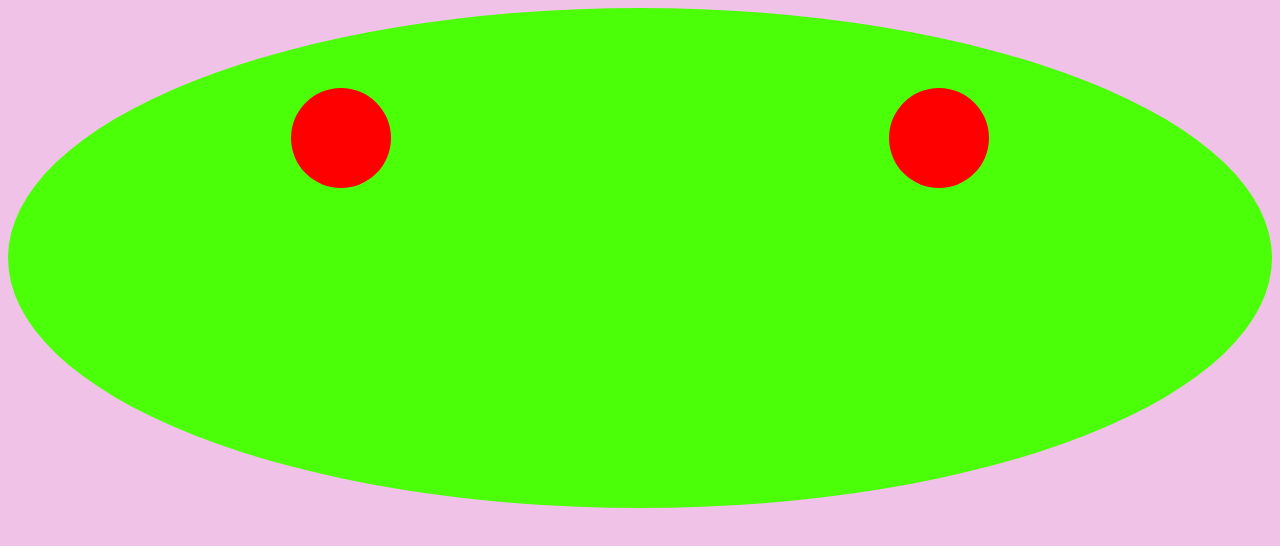
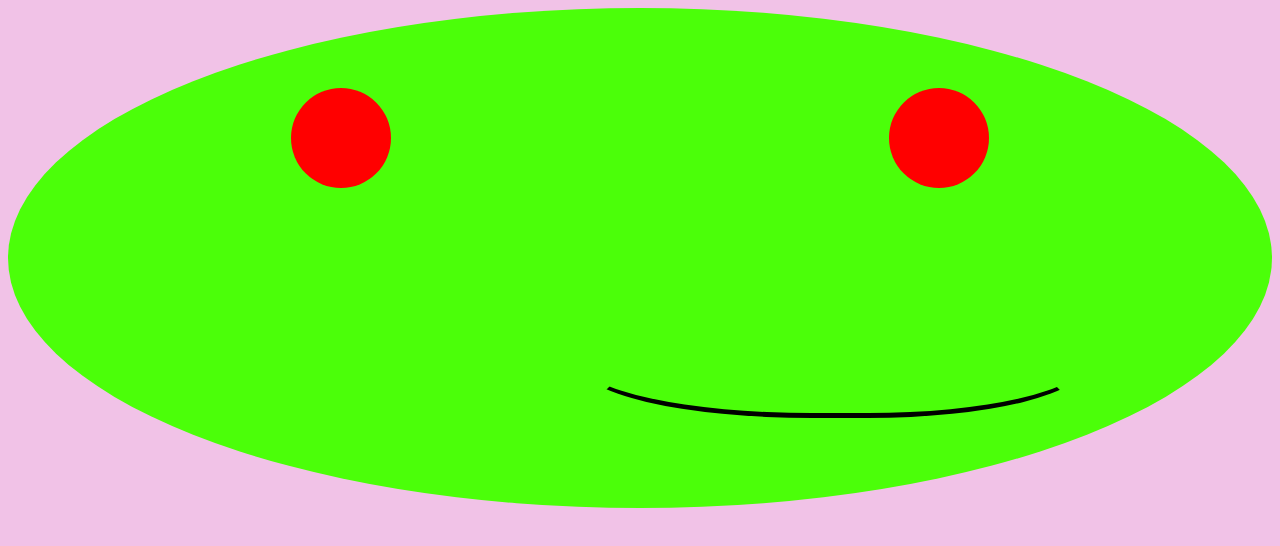
Before and after one commit to Virendra1807/HTML-CSS-Js--Testbook, a plain HTML site: page test.html in a window 1280 px wide. Drawn offline with Linux system fonts and the light colour scheme.

Commit message:
testing curve line

```diff
--- /dev/null
+++ b/Js/index.js
@@ -0,0 +1 @@
+console.log("Viren");
--- a/test.css
+++ b/test.css
@@ -69,3 +69,14 @@
 .float-test .box2{
     float: left;
 }
+
+.smile{
+    width: 500px;
+    height: 100px;
+    border: solid 5px #000;
+    border-color: transparent transparent #000 transparent;
+    border-radius: 0 0 240px 50%/60px;
+    margin-top: 250px;
+    margin-left: 520px;
+
+}
--- a/test.html
+++ b/test.html
@@ -67,6 +67,7 @@
   <div class="float-test">
     <div class="box1"></div>
     <div class="box2"></div>
+    <div class="smile"></div>
   </div>
 </body>
 
```
